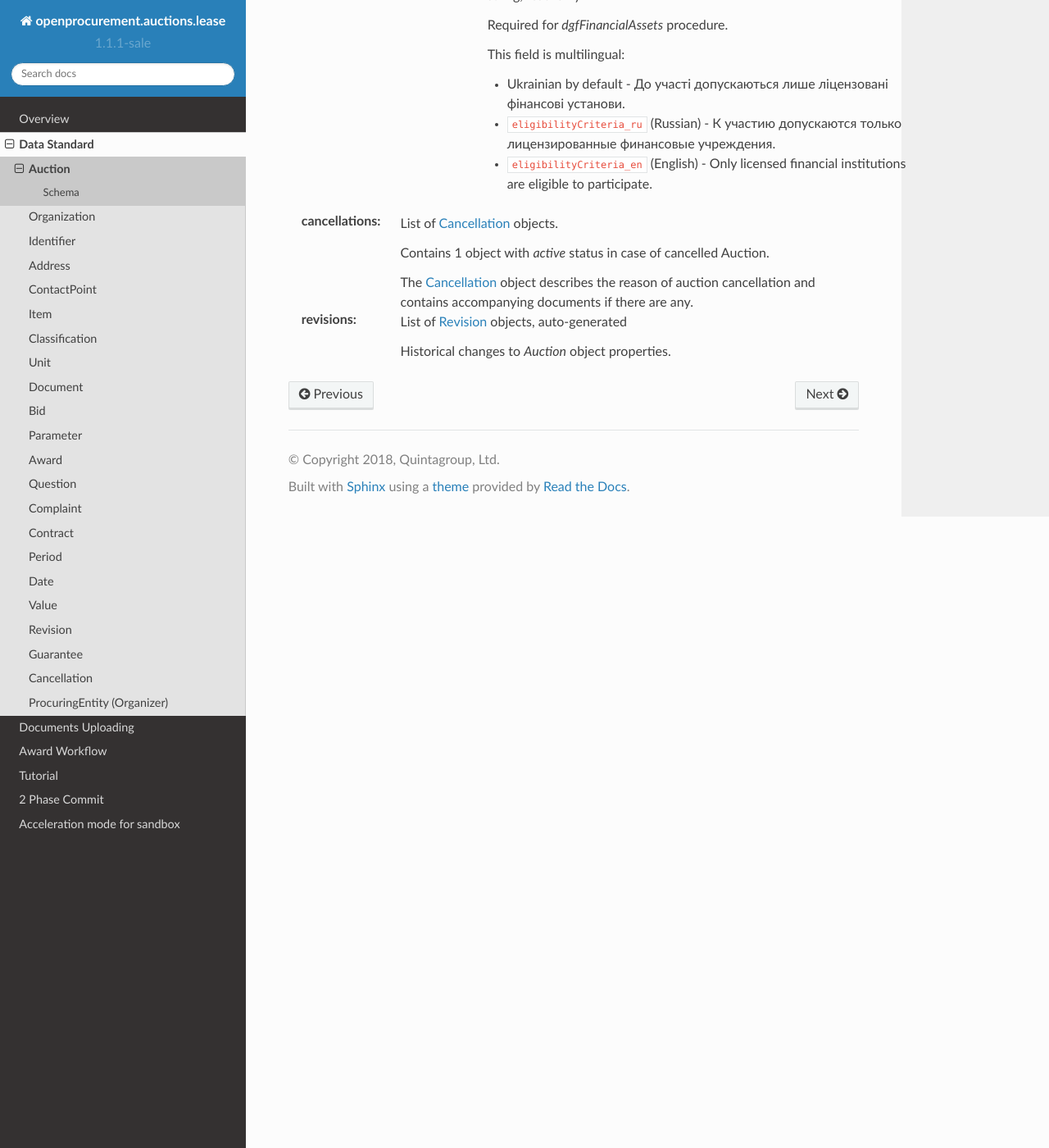
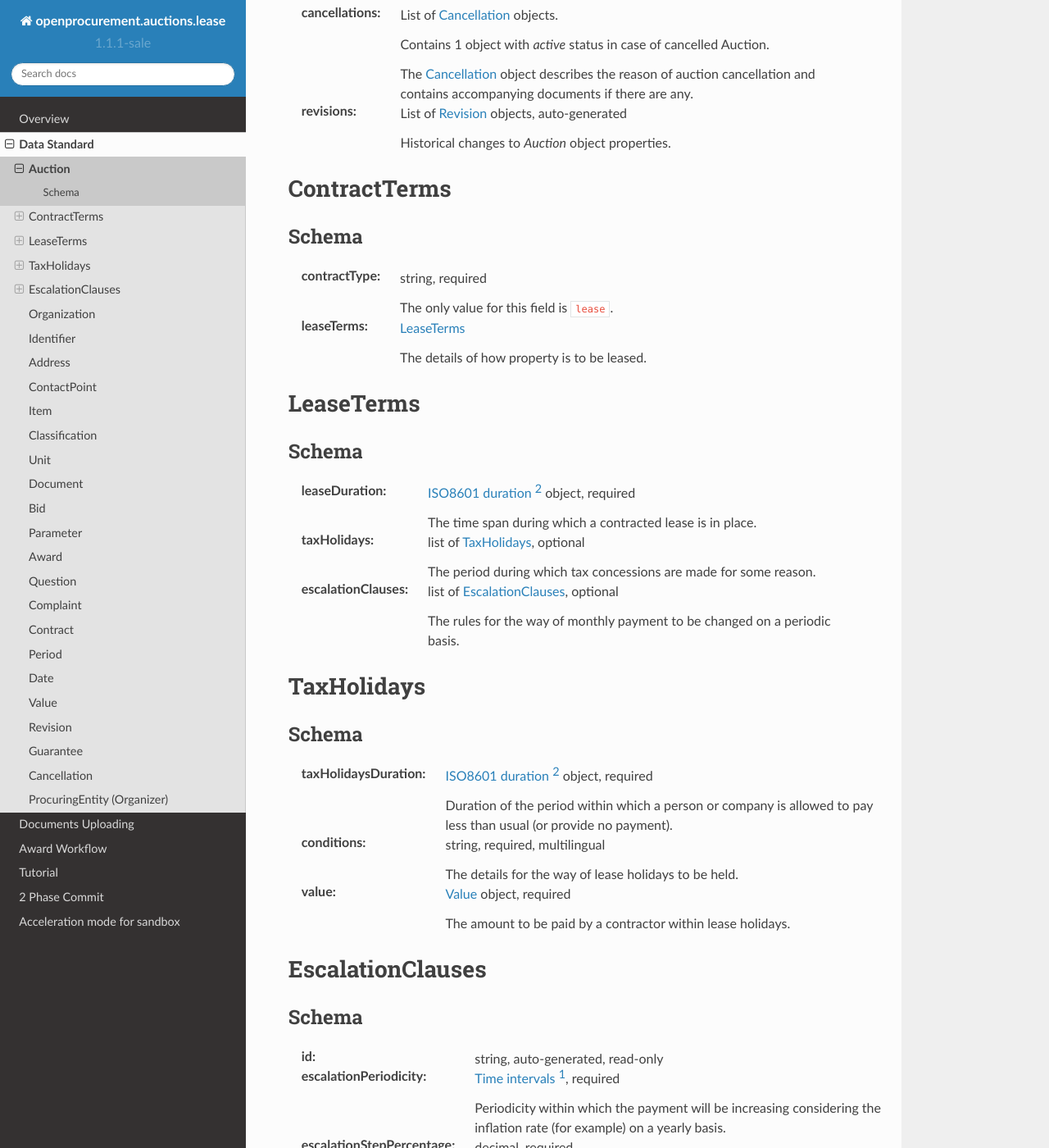
Before and after one commit to raccoongang/openprocurement.auctions.lease, a Sphinx documentation site: the page built from docs/source/standard/auction.rst, in a window 1280 px wide and 1400 px high, scrolled down 2675 px. Shown: the whole window at 82% size. Built offline with Sphinx 7.4.7 and the Read the Docs theme 2.0.0, drawn with Linux system fonts in a browser that asks for light colours; some of the changed text lies outside the part shown.

Commit message:
data standard update (#13)
* data standart up

* glossary added

* comments absorbed

* some tunings

* updates for  rectificationPeriod

* some docs tuning

* deep cleanup

```diff
--- a/docs/source/standard/auction.rst
+++ b/docs/source/standard/auction.rst
@@ -11,12 +11,12 @@
 ------
 
 :title:
-   string, multilingual, read-only, editable during enquiryPeriod
+   string, multilingual, required, editable during rectificationPeriod
 
-   Auction number in the Deposit Guarantee Fund.
+   Auction title.
 
 :description:
-   string, multilingual, editable during enquiryPeriod
+   string, multilingual, required, editable during rectificationPeriod
 
    Detailed auction description.
 
@@ -28,10 +28,10 @@
    |ocdsDescription|
    AuctionID should always be the same as the OCID. It is included to make the flattened data structure more convenient.
 
-:dgfID:
-    string, editable during enquiryPeriod
+:lotIdentifier:
+    string, required, editable during rectificationPeriod
 
-    Identification number of the auction (also referred to as `lot`) in the XLS of Deposit Guarantee Fund.
+    Identification number of the auction (also referred to as `lot`) within the paper documentation.
 
 
 :procuringEntity:
@@ -53,12 +53,12 @@
    The total estimated value of the procurement.
 
 :guarantee:
-    :ref:`Guarantee`, editable during enquiryPeriod
+    :ref:`Guarantee`, optional, editable during rectificationPeriod
 
     Bid guarantee
 
 :items:
-   list of :ref:`item` objects, required, editable during enquiryPeriod
+   list of :ref:`item` objects, required, editable during rectificationPeriod
 
    List that contains single item being sold.
 
@@ -175,19 +175,6 @@
 
    Auction status.
 
-:eligibilityCriteria:
-    string, read-only
-
-    Required for `dgfFinancialAssets` procedure.
-
-    This field is multilingual:
-
-    * Ukrainian by default - До участі допускаються лише ліцензовані фінансові установи.
-
-    * ``eligibilityCriteria_ru`` (Russian) - К участию допускаются только лицензированные финансовые учреждения.
-
-    * ``eligibilityCriteria_en`` (English) - Only licensed financial institutions are eligible to participate.
-
 .. :lots:
    List of :ref:`lot` objects.
 
@@ -205,3 +192,101 @@
    List of :ref:`revision` objects, auto-generated
 
    Historical changes to `Auction` object properties.
+
+ContractTerms
+=============
+
+Schema
+------
+
+:contractType:
+    string, required
+
+    The only value for this field is ``lease``.
+
+:leaseTerms:
+    :ref:`LeaseTerms`
+
+    The details of how property is to be leased.
+
+.. _LeaseTerms:
+
+LeaseTerms
+==========
+
+Schema
+------
+
+:leaseDuration:
+    `ISO8601 duration`_ object, required
+
+    The time span during which a contracted lease is in place.
+
+:taxHolidays:
+    list of :ref:`TaxHolidays`, optional
+
+    The period during which tax concessions are made for some reason.
+
+:escalationClauses:
+    list of :ref:`EscalationClauses`, optional
+
+    The rules for the way of monthly payment to be changed on a periodic basis.
+
+.. _TaxHolidays:
+
+TaxHolidays
+===========
+
+Schema
+------
+
+:taxHolidaysDuration:
+    `ISO8601 duration`_ object, required
+
+    Duration of the period within which a person or company is allowed to pay less than usual (or provide no payment).
+
+:conditions:
+    string, required, multilingual
+
+    The details for the way of lease holidays to be held.
+
+:value:
+    :ref:`Value` object, required
+
+    The amount to be paid by a contractor within lease holidays.
+
+.. _EscalationClauses:
+
+EscalationClauses
+=================
+
+Schema
+------
+
+:id:
+    string, auto-generated, read-only
+
+:escalationPeriodicity:
+    `Time intervals`_, required
+
+    Periodicity within which the payment will be increasing considering the inflation rate (for example) on a yearly basis.
+
+:escalationStepPercentage:
+    decimal, required
+
+    The percentage which indicates the amount of step the monthly payment will be increased/decreased by.
+
+:conditions:
+    string, required, multilingual
+
+    The details for the way of monthly payment to be increased/decreased.
+
+**********
+References
+**********
+
+.. target-notes::
+
+.. _`Time intervals`: https://en.wikipedia.org/wiki/ISO_8601#Time_intervals
+
+.. _`ISO8601 duration`: https://en.wikipedia.org/wiki/ISO_8601#Durations
--- a/docs/source/standard/item.rst
+++ b/docs/source/standard/item.rst
@@ -18,7 +18,7 @@
     string, multilingual, required
 
     |ocdsDescription|
-    A description of the goods, services to be provided.
+    A description of the property to be leased.
 
     Auction subject / asset description.
 
@@ -47,7 +47,7 @@
     :ref:`Unit`
 
     |ocdsDescription|
-    Description of the unit which the good comes in e.g.  hours, kilograms.
+    Description of the unit which the property comes in.
     Made up of a unit name, and the value of a single unit.
 
 :quantity:
```
Also changed, not shown: other parts of docs/source/standard/auction.rst (+2 -2 lines), docs/source/glossary.rst (added, +61 -0 lines), docs/source/standard/contract.rst (+5 -3 lines).
